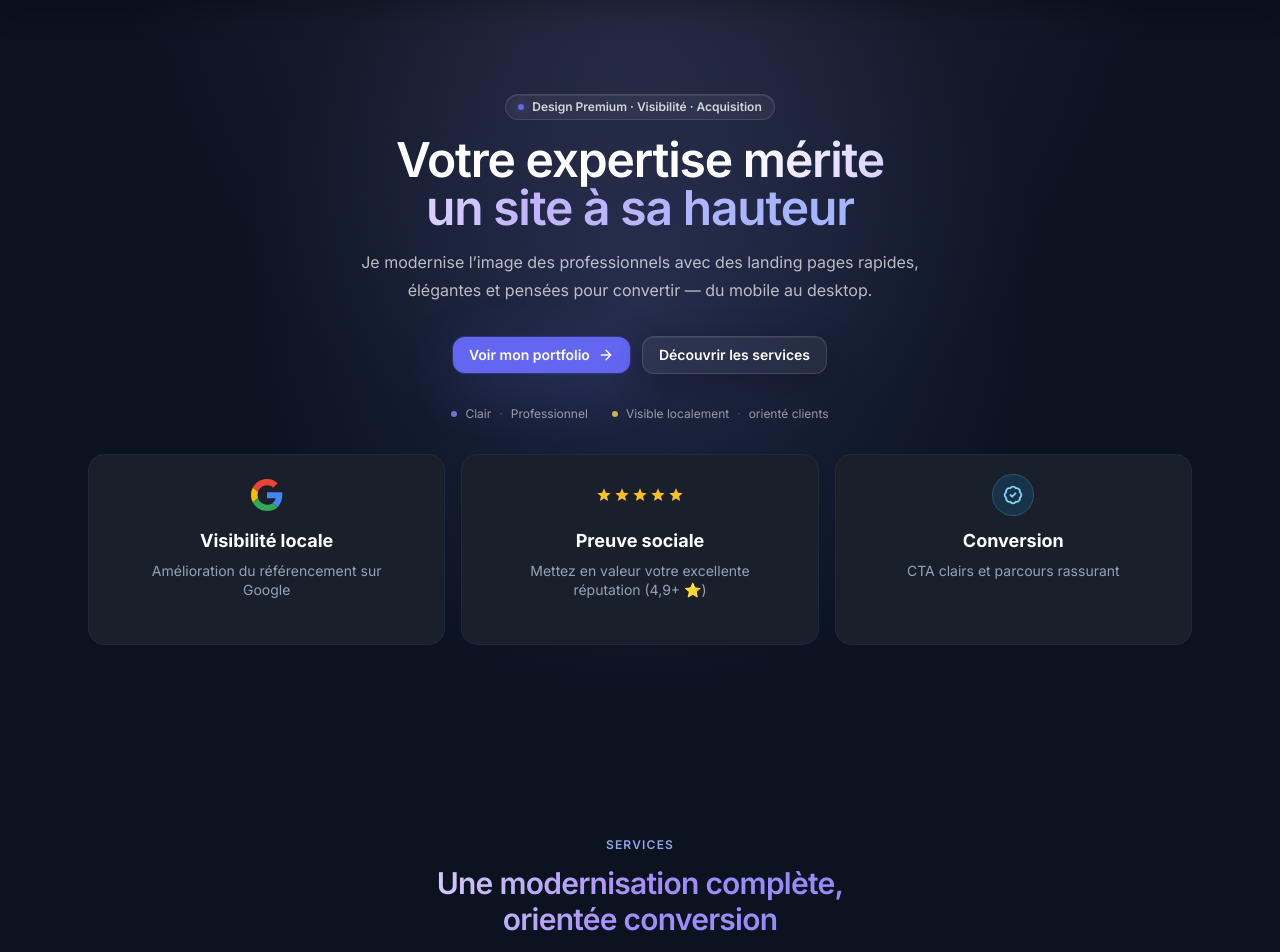
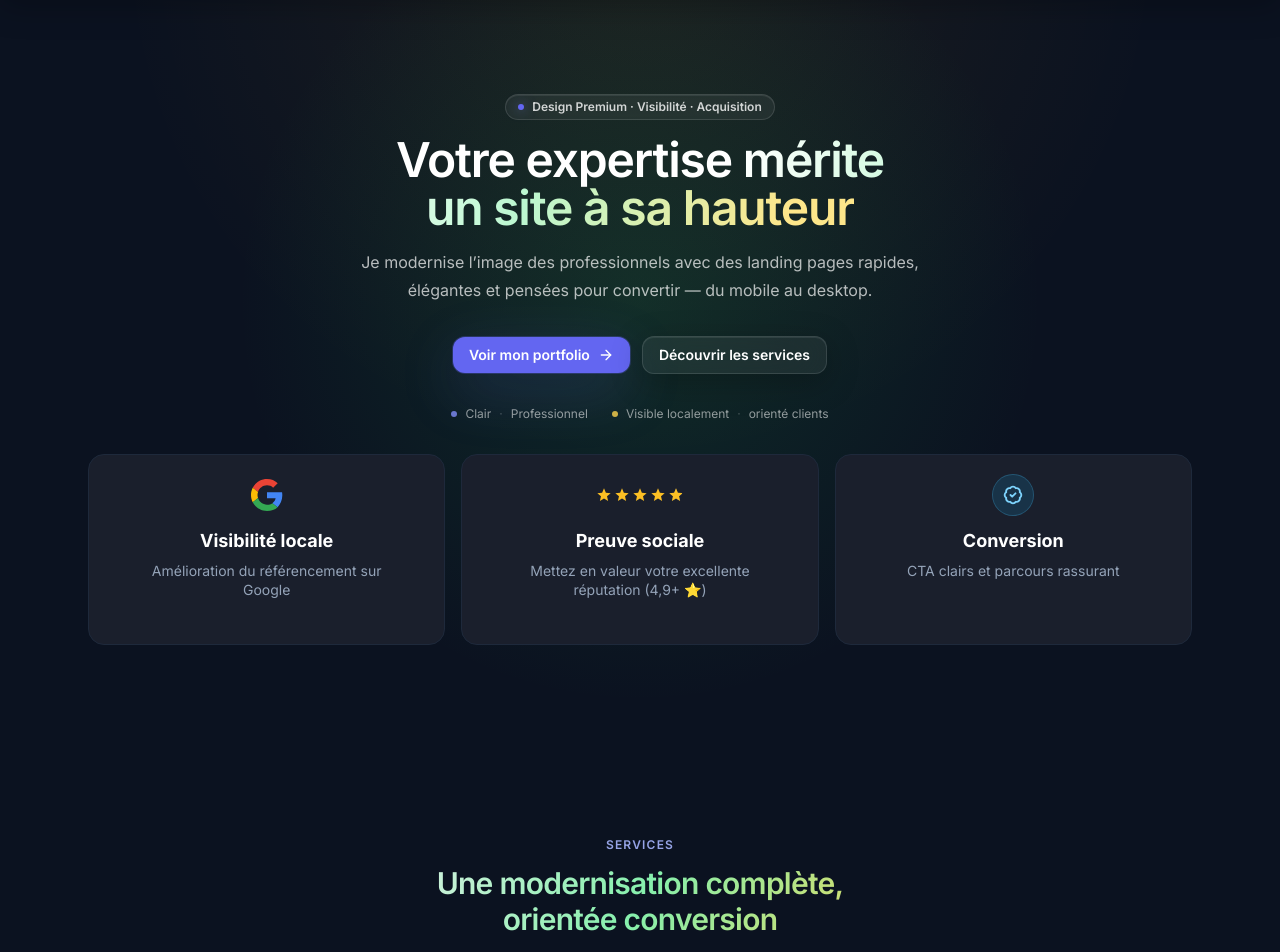
Before and after one commit to roangls-droid/webmo, a React (Vite) app: page / in a window 1280 px wide. Shown: the part 60-1012 px from the top of the page. Built offline with nearby package versions, Linux system fonts and the light colour scheme.

Commit message:
Restore original hero gradients while keeping mauve buttons.
Bring back the previous green/gold gradient treatment for headlines and background glow from the reference version, without changing the mauve button accents.

Made-with: Cursor

```diff
--- a/src/index.css
+++ b/src/index.css
@@ -32,8 +32,8 @@ body {
     background-image: linear-gradient(
       105deg,
       #ffffff 0%,
-      #c4b5fd 42%,
-      #a5b4fc 88%
+      #bbf7d0 42%,
+      #fde68a 88%
     );
     -webkit-background-clip: text;
     background-clip: text;
@@ -44,8 +44,8 @@ body {
     background-image: linear-gradient(
       120deg,
       rgba(255, 255, 255, 0.95) 0%,
-      #a78bfa 50%,
-      #818cf8 100%
+      #86efac 50%,
+      #fcd34d 100%
     );
     -webkit-background-clip: text;
     background-clip: text;
--- a/tailwind.config.ts
+++ b/tailwind.config.ts
@@ -32,7 +32,7 @@ export default {
       },
       backgroundImage: {
         "grid-fade":
-          "radial-gradient(650px circle at var(--x, 50%) var(--y, 10%), rgba(129,140,248,0.18), transparent 62%), radial-gradient(900px circle at 50% 0%, rgba(196,181,253,0.12), transparent 58%)",
+          "radial-gradient(650px circle at var(--x, 50%) var(--y, 10%), rgba(34,197,94,0.14), transparent 62%), radial-gradient(900px circle at 50% 0%, rgba(251,191,36,0.08), transparent 58%)",
       },
     },
   },
```
